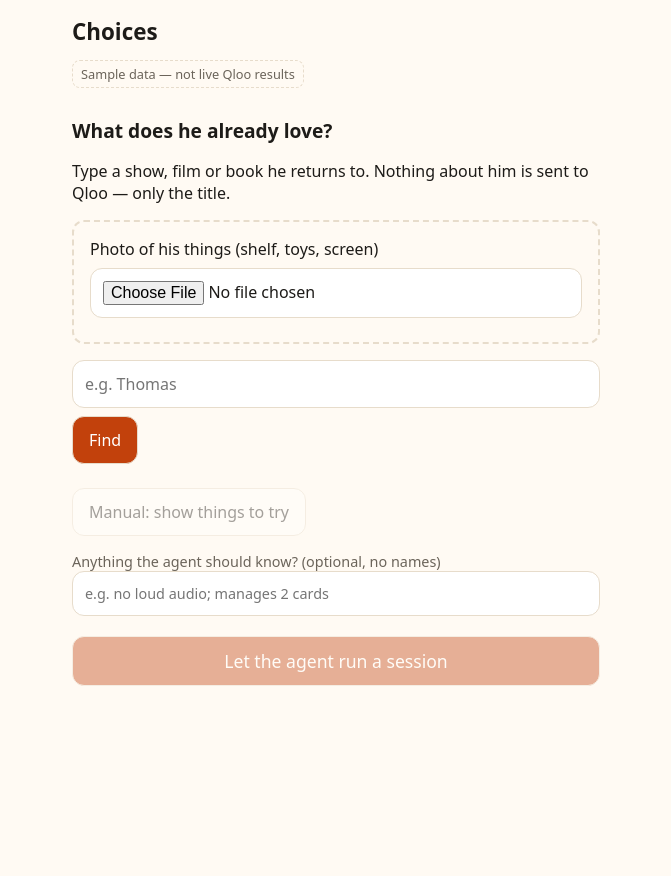
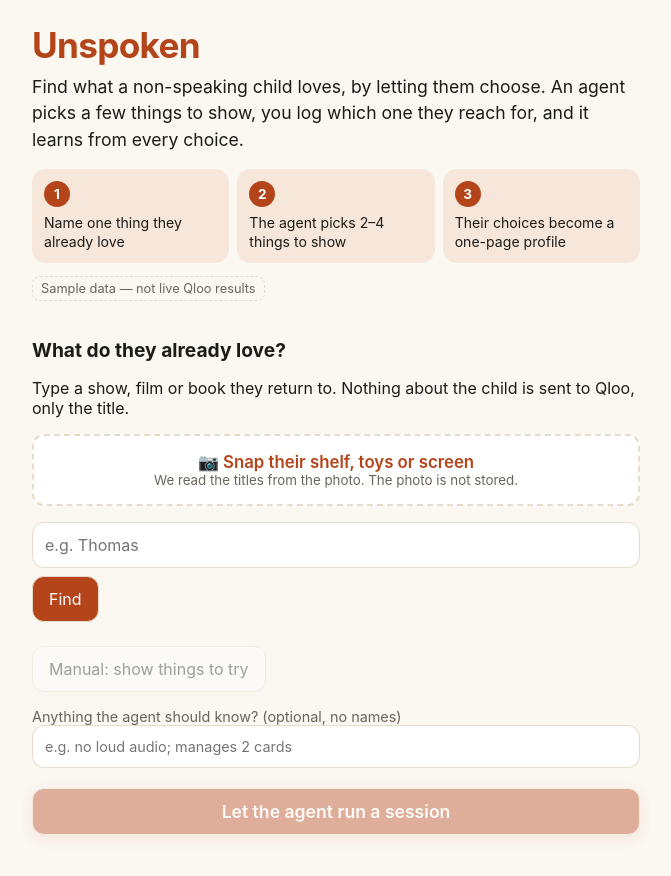
Before and after one commit to Osiyomeoh/qloo, a React (Vite) app in the folder app/: page / in a window 1280 px wide. Shown: the top 876 px of the page, without its empty margins (304-975 px from the left). Before the commit the page ends 800 px from the top, so only its background shows below. Built offline with nearby package versions, Linux system fonts and the light colour scheme.

Commit message:
Name, intro and neutral wording; styled photo input; dev server serves api/

```diff
--- /dev/null
+++ b/app/devApi.ts
@@ -0,0 +1,41 @@
+// Dev only: serves api/<name>.ts at /api/<name> the way Vercel does (web Request in, Response
+// out, exported GET/POST), so `npm run dev` runs the whole app locally, keys staying server side.
+// Env comes from the dev server's process (e.g. `npx vite` after loading .env, see README).
+import type { Plugin, ViteDevServer } from 'vite'
+import type { IncomingMessage, ServerResponse } from 'node:http'
+
+async function toRequest(req: IncomingMessage): Promise<Request> {
+  const chunks: Buffer[] = []
+  for await (const c of req) chunks.push(c as Buffer)
+  const body = chunks.length ? Buffer.concat(chunks) : undefined
+  const headers = new Headers()
+  for (const [k, v] of Object.entries(req.headers)) if (typeof v === 'string') headers.set(k, v)
+  return new Request(`http://localhost${req.url}`, { method: req.method, headers, ...(body && req.method !== 'GET' ? { body } : {}) })
+}
+
+export function devApi(): Plugin {
+  return {
+    name: 'dev-api',
+    apply: 'serve',
+    configureServer(server: ViteDevServer) {
+      server.middlewares.use(async (req, res: ServerResponse, next) => {
+        const m = req.url?.match(/^\/api\/([a-z-]+)(?:\?|$)/)
+        if (!m) return next()
+        try {
+          const mod = await server.ssrLoadModule(`/api/${m[1]}.ts`)
+          const handler = mod[req.method ?? 'GET']
+          if (typeof handler !== 'function') { res.statusCode = 405; return res.end() }
+          const out: Response = await handler(await toRequest(req))
+          res.statusCode = out.status
+          out.headers.forEach((v, k) => res.setHeader(k, v))
+          res.end(Buffer.from(await out.arrayBuffer()))
+        } catch (e) {
+          if ((e as Error).message?.includes('Failed to load url')) return next()
+          res.statusCode = 500
+          res.setHeader('content-type', 'application/json')
+          res.end(JSON.stringify({ error: (e as Error).message }))
+        }
+      })
+    },
+  }
+}
--- a/app/src/App.tsx
+++ b/app/src/App.tsx
@@ -4,7 +4,7 @@ import { pairedSchedule, score, guessAccuracy, nextSignals, type Reaction, type
 import { buildProfile, SOURCE_LABEL } from './core/profile'
 import { AgentView, type AgentTransport } from './AgentView'
 
-export const APP_NAME = 'Choices' // neutral working name until launch
+export const APP_NAME = 'Unspoken'
 
 type Step = 'seed' | 'propose' | 'session' | 'profile' | 'agent'
 const REACTIONS: Reaction[] = ['smile', 'laugh', 'reach', 'vocalise', 'look-away', 'push-away', 'distress']
@@ -32,6 +32,8 @@ export default function App({ client = new SampleClient() as QlooClient, agent }
     <main>
       <header>
         <h1>{APP_NAME}</h1>
+        <p className="pitch">Find what a non-speaking child loves, by letting them choose. An agent picks a few things to show, you log which one they reach for, and it learns from every choice.</p>
+        {step === 'seed' && <ol className="how"><li><b>1</b>Name one thing they already love</li><li><b>2</b>The agent picks 2–4 things to show</li><li><b>3</b>Their choices become a one-page profile</li></ol>}
         {client.mode === 'sample' && <p className="badge" role="status">Sample data — not live Qloo results</p>}
       </header>
       {step === 'seed' && <>
@@ -69,8 +71,8 @@ function SeedStep({ client, seeds, setSeeds, onNext }: { client: QlooClient; see
   const [hits, setHits] = useState<Entity[]>([])
   return (
     <section>
-      <h2>What does he already love?</h2>
-      <p>Type a show, film or book he returns to. Nothing about him is sent to Qloo — only the title.</p>
+      <h2>What do they already love?</h2>
+      <p>Type a show, film or book they return to. Nothing about the child is sent to Qloo, only the title.</p>
       <PhotoSeed onTitles={async titles => {
         const found = (await Promise.all(titles.map(t => client.search(t).then(r => r[0]).catch(() => undefined)))).filter((e): e is Entity => !!e)
         setHits(found)
@@ -92,8 +94,9 @@ function PhotoSeed({ onTitles }: { onTitles: (t: string[]) => Promise<void> }) {
   const [msg, setMsg] = useState<string>()
   return (
     <label className="photo">
-      Photo of his things (shelf, toys, screen)
-      <input type="file" accept="image/*" capture="environment" onChange={async e => {
+      <span className="photo-btn">📷 Snap their shelf, toys or screen</span>
+      <small>We read the titles from the photo. The photo is not stored.</small>
+      <input className="visually-hidden" type="file" accept="image/*" capture="environment" onChange={async e => {
         const file = e.target.files?.[0]
         if (!file) return
         setMsg('Looking…')
@@ -136,8 +139,8 @@ function Session({ ids, byId, onDone }: { ids: string[]; byId: Map<string, Entit
   return (
     <section>
       <h2>Choice {i + 1} of {schedule.length}</h2>
-      {!guess && <p><strong>Carer first:</strong> which one will he pick?</p>}
-      {guess && chosen === undefined && <p>Now let him choose. Tap the one he reaches for, looks at, or asks for.</p>}
+      {!guess && <p><strong>Carer first:</strong> which one will they pick?</p>}
+      {guess && chosen === undefined && <p>Now let them choose. Tap the one they reach for, look at, or ask for.</p>}
       <div className="cards">
         {pair.map(id => (
           <button key={id} className={`card ${chosen === id ? 'on' : ''}`} disabled={chosen !== undefined && chosen !== id}
--- a/app/src/index.css
+++ b/app/src/index.css
@@ -29,3 +29,25 @@ input { font:inherit; padding:12px; border-radius:12px; border:1px solid var(--l
 @keyframes pulse { 50% { opacity:.4 } } @media (prefers-reduced-motion: reduce) { .trace .thinking { animation:none } }
 .trial { border:2px solid var(--accent); border-radius:16px; padding:12px; margin:12px 0; } .why { font-weight:600; }
 .cards.n3, .cards.n4 { grid-template-columns:1fr 1fr; } .finish { border-top:2px solid var(--line); padding-top:12px; }
+/* v2 */
+:root { --bg:#fbf7f1; --accent:#b4441a; --soft:#f6e7da; font-family: "Inter", system-ui, sans-serif; }
+@media (prefers-color-scheme: dark) { :root { --soft:#2c231c; } }
+main { max-width:640px; padding:24px 16px 64px; }
+header { margin-bottom:24px; }
+h1 { font-size:2.2rem; letter-spacing:-.02em; color:var(--accent); }
+.pitch { font-size:1.1rem; line-height:1.5; margin:8px 0 16px; }
+.how { list-style:none; padding:0; display:grid; grid-template-columns:repeat(3,1fr); gap:8px; margin:0; }
+.how li { background:var(--soft); border-radius:14px; padding:12px; font-size:.88rem; line-height:1.35; }
+.how b { display:flex; width:26px; height:26px; border-radius:50%; background:var(--accent); color:#fff; align-items:center; justify-content:center; margin-bottom:6px; font-size:.85rem; }
+@media (max-width:480px) { .how { grid-template-columns:1fr; } .how li { display:flex; gap:10px; align-items:center; } .how b { margin:0; flex:none; } }
+.photo { cursor:pointer; background:var(--card); text-align:center; transition:border-color .15s; }
+.photo:hover, .photo:focus-within { border-color:var(--accent); }
+.photo-btn { display:block; font-weight:600; font-size:1.05rem; color:var(--accent); }
+.visually-hidden { position:absolute; width:1px; height:1px; overflow:hidden; clip:rect(0 0 0 0); }
+.card { border-radius:18px; box-shadow:0 2px 10px rgba(0,0,0,.06); transition:transform .12s, border-color .12s; }
+.card:not(:disabled):hover { transform:translateY(-2px); border-color:var(--accent); }
+.card img { max-height:160px; }
+button.primary { box-shadow:0 4px 14px rgba(180,68,26,.25); font-weight:600; }
+.trial { background:var(--card); box-shadow:0 4px 18px rgba(0,0,0,.06); }
+.win { background:var(--soft); padding:16px; border-radius:16px; text-align:center; }
+.finish { background:var(--card); border:1px solid var(--line); border-radius:18px; padding:16px; }
--- a/app/tsconfig.node.json
+++ b/app/tsconfig.node.json
@@ -19,5 +19,5 @@
     "erasableSyntaxOnly": true,
     "noFallthroughCasesInSwitch": true
   },
-  "include": ["vite.config.ts", "api", "scripts"]
+  "include": ["vite.config.ts", "devApi.ts", "api", "scripts"]
 }
--- a/app/vite.config.ts
+++ b/app/vite.config.ts
@@ -1,7 +1,8 @@
 import react from '@vitejs/plugin-react'
 import { defineConfig } from 'vite'
+import { devApi } from './devApi.js'
 
 // https://vite.dev/config/
 export default defineConfig({
-  plugins: [react()],
+  plugins: [react(), devApi()],
 })
```
